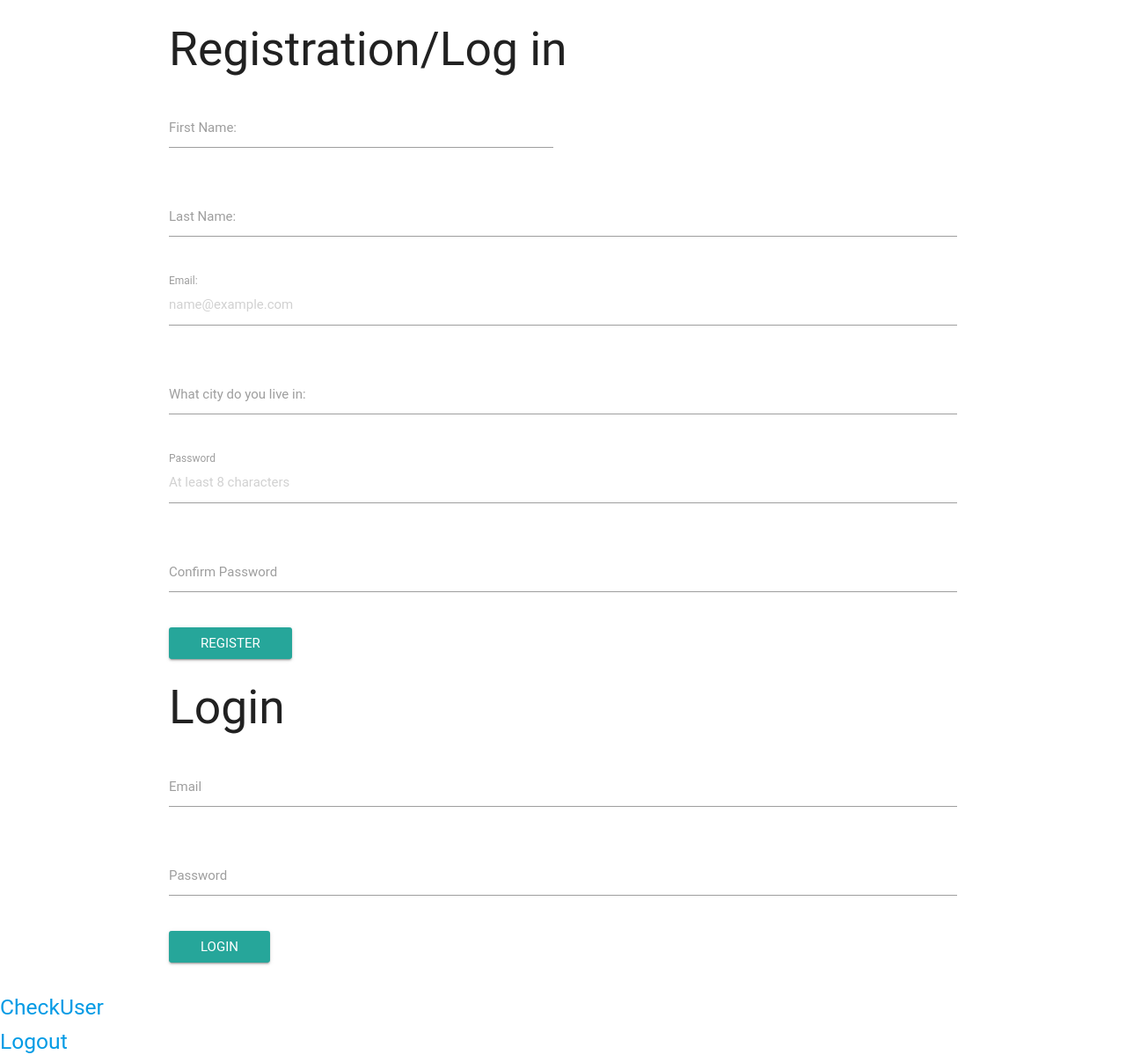
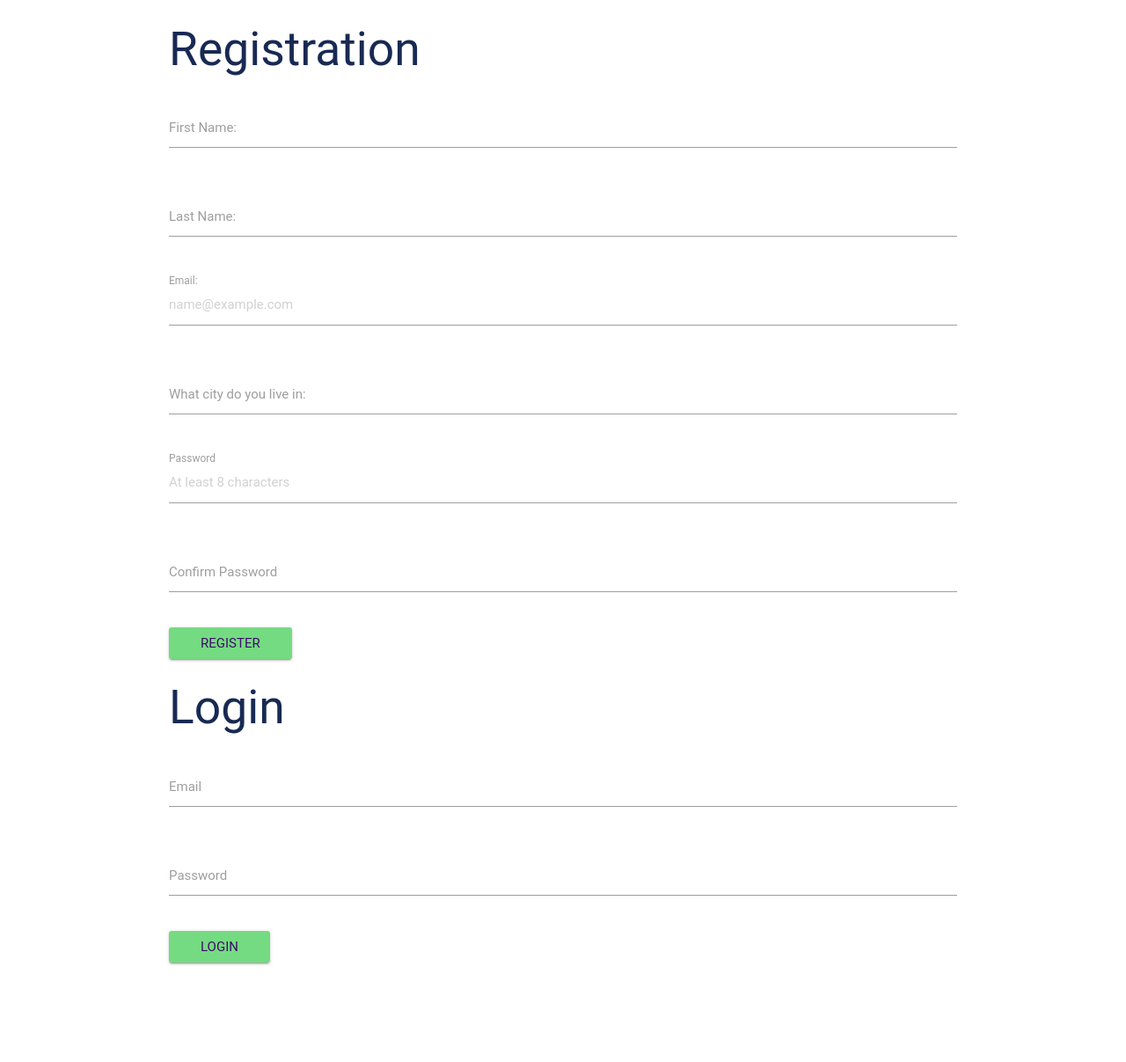
Before and after one commit to billbaber88/Yelp_Project, a Django app: template yelp_project/apps/login_app/templates/login_app/login_index.html in a window 1280 px wide. Shown: the whole page at 88% size. After the commit the page ends 1097 px from the top, so only its background shows below. Run offline with Django 3.2, Linux system fonts and the light colour scheme; the template is opened without the code that fills it, so the values that code supplies are empty; some libraries are stand-ins or nearby versions; some web fonts are replaced.

Commit message:
login css done

```diff
--- /dev/null
+++ b/yelp_project/apps/login_app/static/css/login.css
@@ -0,0 +1,27 @@
+.button {
+    background-color: #75DB82;
+    color: #400B6E;
+}
+
+h2 {
+    color: #182A53;
+}
+
+.topleft {
+    width: 100px;
+}
+
+/* .below {
+    background-image: url("http://images.dinosaurpictures.org/Mauisaurus_7a1e.jpg");
+    background-size: cover;
+    margin-top: -10px;
+    background-image: url("http://www.urbanuity.com/wp-content/uploads/2015/05/Underwater_Sea_Monster1-845x321.jpg");
+
+}
+
+.above {
+    background-image: url("http://www.kurzehosenforum.com/background.gif");
+    background-size: cover;
+    margin-bottom: -25px;
+    margin-top: -25px;
+} */
--- a/yelp_project/apps/login_app/templates/login_app/login_index.html
+++ b/yelp_project/apps/login_app/templates/login_app/login_index.html
@@ -6,10 +6,14 @@
         <script src="https://ajax.googleapis.com/ajax/libs/jquery/3.1.1/jquery.min.js"></script>
         <link rel="stylesheet" href="https://cdnjs.cloudflare.com/ajax/libs/materialize/0.98.0/css/materialize.min.css">
         <script src="https://cdnjs.cloudflare.com/ajax/libs/materialize/0.98.0/js/materialize.min.js"></script>
-    </head>
+        <!-- {% load static %} -->
+        <link rel="stylesheet" href="{% static 'css/login.css' %}">
+      </head>
     <body>
-        <div class="container">
-            <h2>Registration/Log in</h2>
+        <div class="above">
+        <form class="container" action="/login/register" class="col s12" method="POST">
+          {% csrf_token %}
+            <h2>Registration</h2>
             {% if messages %}
                 <ul class="messages">
                 {% for message in messages %}
@@ -17,10 +21,8 @@
                 {% endfor %}
                 </ul>
               {% endif %}
-            <form action="/login/register" class="col s12" method="POST">
-                {% csrf_token %}
               <div class="row">
-                <div class="input-field col s6">
+                <div class="input-field col s12">
                   <input id="first_name" type="text" class="validate" name="first_name">
                   <label for="first_name">First Name:</label>
                 </div>
@@ -55,9 +57,10 @@
                   <label for="confirm_password">Confirm Password</label>
                 </div>
               </div>
-              <input type="submit" value="Register" class="waves-effect waves-light btn">
+              <input type="submit" value="Register" class="waves-effect waves-light btn button">
             </form>
           </div>
+            <div class="below">
           <form class="container" action="/login/userlogin" method="POST">
              {% csrf_token %}
               <h2>Login</h2>
@@ -73,12 +76,15 @@
                   <label for="password">Password</label>
                 </div>
               </div>
-              <input type="submit" value="Login" class="waves-effect waves-light btn">
+              <input type="submit" value="Login" class="waves-effect waves-light btn button">
           </form>
+
           <br>
 <!-- These buttons below are mostly for debugging purposes to test login/reg on just login page -->
-          <p style = "color:purple">{{ user.first_name }} {{ user.last_name }}</p>
+          <!-- <p style = "color:purple">{{ user.first_name }} {{ user.last_name }}</p>
           <h5 style="text-align: left"><a href="/login/print_ses">CheckUser</a></h5>
-          <h5 style="text-align: left"><a href="/login/userlogout">Logout</a></h5>
+          <h5 style="text-align: left"><a href="/login/userlogout">Logout</a></h5> -->
+
+          </div>
     </body>
 </html>
```
